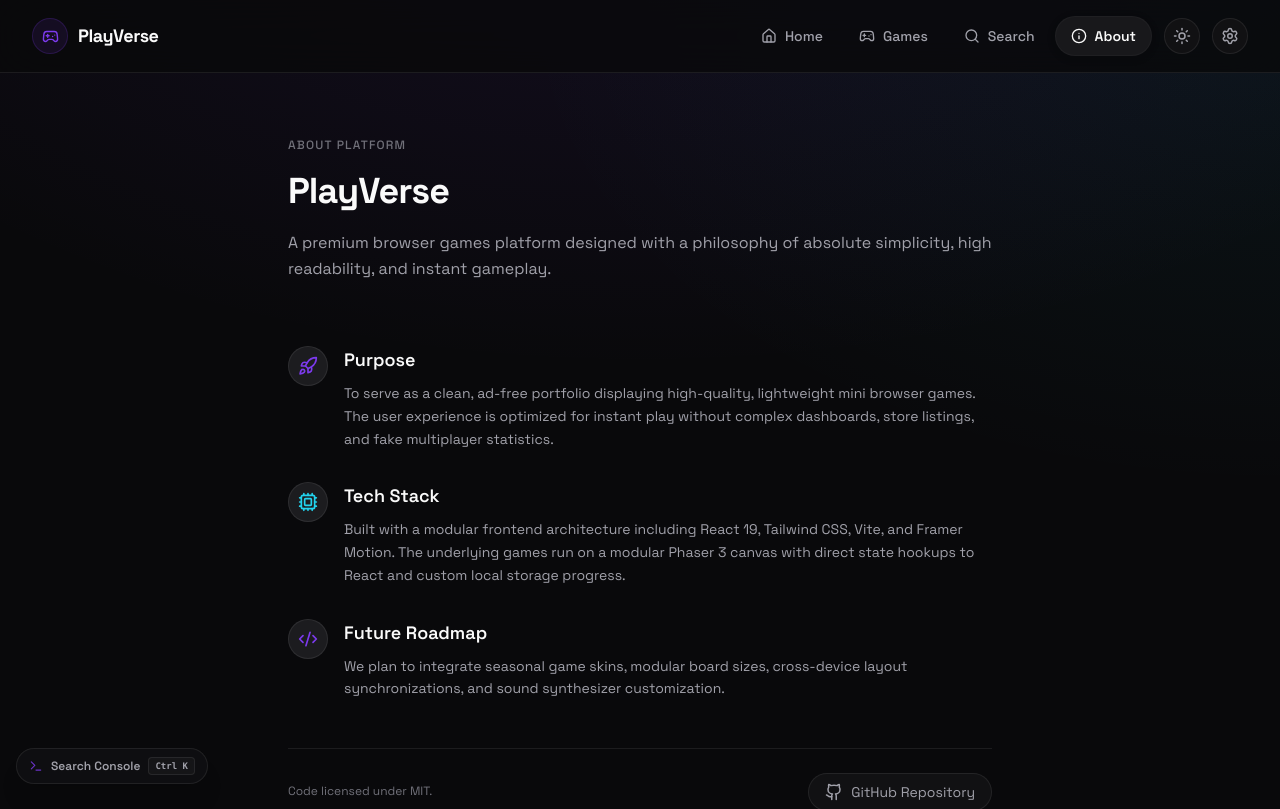
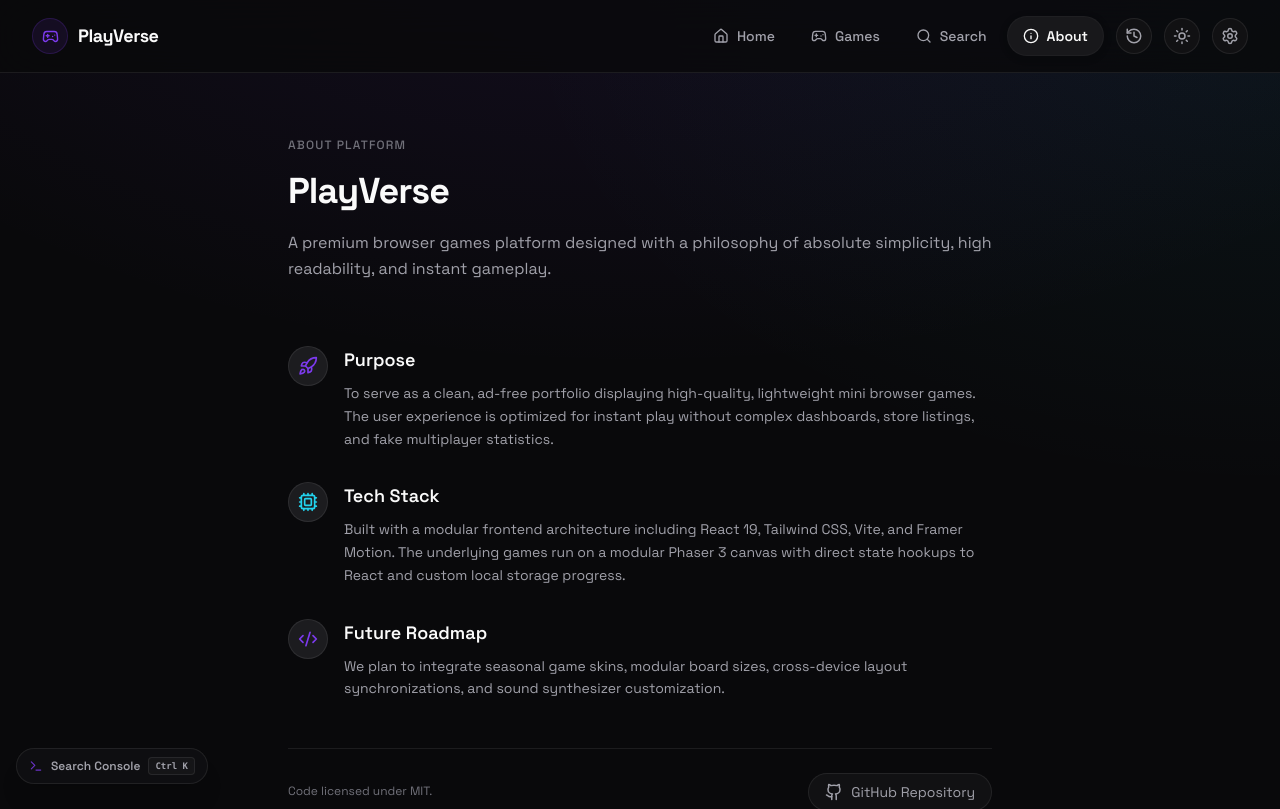
Before and after one commit to jeeshanabbasi/PlayVerse, a React (Vite) app: page /about in a window 1280 px wide. Shown: the top 809 px of the page. Built offline with nearby package versions, Linux system fonts and the light colour scheme.

Commit message:
Recently Played Quick Panel

```diff
--- a/src/components/layout/Header/Header.jsx
+++ b/src/components/layout/Header/Header.jsx
@@ -1,19 +1,41 @@
 import { useState } from 'react';
-import { Menu, Moon, Sun, X, Settings } from 'lucide-react';
+import { History, Menu, Moon, Play, Sun, X, Settings } from 'lucide-react';
 import { AnimatePresence, motion } from 'framer-motion';
 import { Logo } from '@components/layout/Logo';
 import { NavList } from '@components/layout/Navigation';
 import { NAV_ITEMS } from '@constants/navigation';
 import { playUiClick, playUiTick } from '@utils/index';
-import { useTheme } from '@context/index';
+import { useQuickPlay, useTheme } from '@context/index';
+import { gamesCatalog } from '@data/games';
 
 export function Header({ onSettingsClick }) {
   const [mobileOpen, setMobileOpen] = useState(false);
+  const [historyOpen, setHistoryOpen] = useState(false);
+  const [recentGames, setRecentGames] = useState([]);
   const { isDark, toggleTheme } = useTheme();
+  const { openGame } = useQuickPlay();
   const closeMobile = () => setMobileOpen(false);
 
+  const toggleHistory = () => {
+    playUiClick();
+    if (!historyOpen) {
+      try {
+        const raw = localStorage.getItem('playverse_history');
+        const history = raw ? JSON.parse(raw) : [];
+        setRecentGames(
+          (Array.isArray(history) ? history : [])
+            .map((id) => gamesCatalog.find((game) => game.id === id))
+            .filter(Boolean),
+        );
+      } catch {
+        setRecentGames([]);
+      }
+    }
+    setHistoryOpen((current) => !current);
+  };
+
   return (
-    <header className="sticky top-0 z-[200] w-full border-b border-border bg-background/80 backdrop-blur-xl">
+    <header className="relative sticky top-0 z-[200] w-full border-b border-border bg-background/80 backdrop-blur-xl">
       <div className="container-app">
         <div className="flex items-center justify-between h-16 md:h-[72px]">
           <Logo />
@@ -23,6 +45,66 @@ export function Header({ onSettingsClick }) {
               items={NAV_ITEMS}
               className="hidden md:flex"
             />
+
+            <div className="relative">
+              <button
+                type="button"
+                onClick={toggleHistory}
+                onMouseEnter={playUiTick}
+                className="p-2 rounded-xl border border-border bg-surface text-text-secondary hover:text-text hover:border-border-hover transition-colors cursor-pointer"
+                title="Recently played games"
+                aria-label="Recently played games"
+                aria-expanded={historyOpen}
+              >
+                <History className="w-4.5 h-4.5" />
+              </button>
+
+              <AnimatePresence>
+                {historyOpen && (
+                  <motion.div
+                    initial={{ opacity: 0, y: -8, scale: 0.98 }}
+                    animate={{ opacity: 1, y: 0, scale: 1 }}
+                    exit={{ opacity: 0, y: -8, scale: 0.98 }}
+                    className="absolute right-0 top-12 z-[300] w-[min(18rem,calc(100vw-2rem))] rounded-2xl border border-border bg-surface p-3 shadow-2xl"
+                  >
+                    <div className="mb-2 flex items-center justify-between px-1">
+                      <p className="text-xs font-bold uppercase tracking-wider text-text-muted">Recently Played</p>
+                      <History className="h-3.5 w-3.5 text-primary" />
+                    </div>
+
+                    {recentGames.length > 0 ? (
+                      <div className="space-y-1.5">
+                        {recentGames.map((game) => (
+                          <button
+                            key={game.id}
+                            type="button"
+                            onClick={() => {
+                              playUiClick();
+                              setHistoryOpen(false);
+                              openGame(game.id);
+                            }}
+                            className="group flex w-full items-center gap-3 rounded-xl p-2 text-left transition-colors hover:bg-surface-hover"
+                          >
+                            <img
+                              src={game.image}
+                              alt=""
+                              className="h-10 w-14 rounded-lg object-cover"
+                            />
+                            <span className="min-w-0 flex-1">
+                              <span className="block truncate text-sm font-semibold text-text">{game.title}</span>
+                              <span className="block truncate text-[11px] text-text-muted">{game.genres.join(' · ')}</span>
+                            </span>
+                            <Play className="h-4 w-4 shrink-0 text-primary opacity-0 transition-opacity group-hover:opacity-100" />
+                          </button>
+                        ))}
+                      </div>
+                    ) : (
+                      <p className="px-2 py-4 text-center text-xs text-text-secondary">Your played games will appear here.</p>
+                    )}
+                  </motion.div>
+                )}
+              </AnimatePresence>
+            </div>
 
             <button
               type="button"
```
